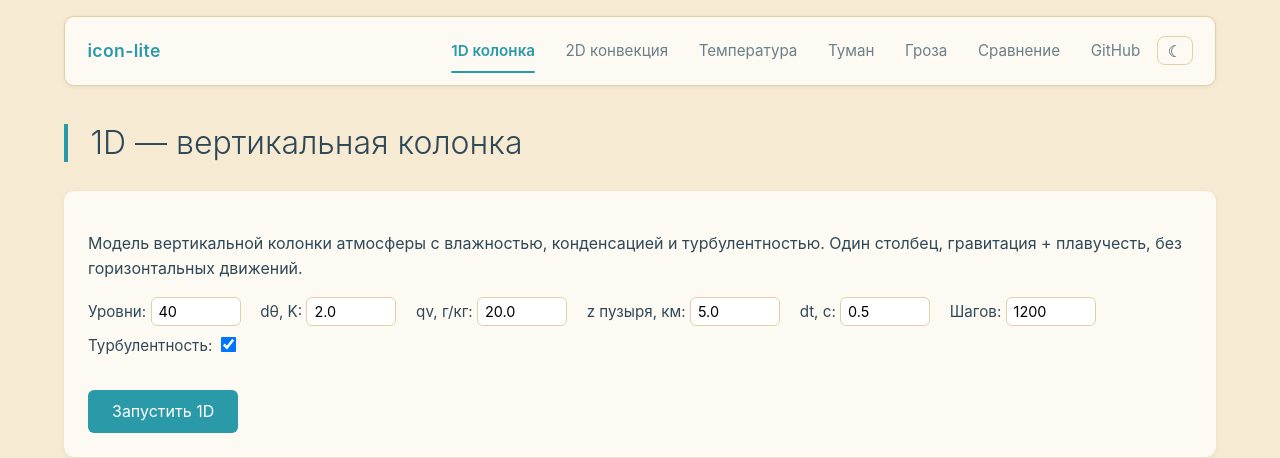
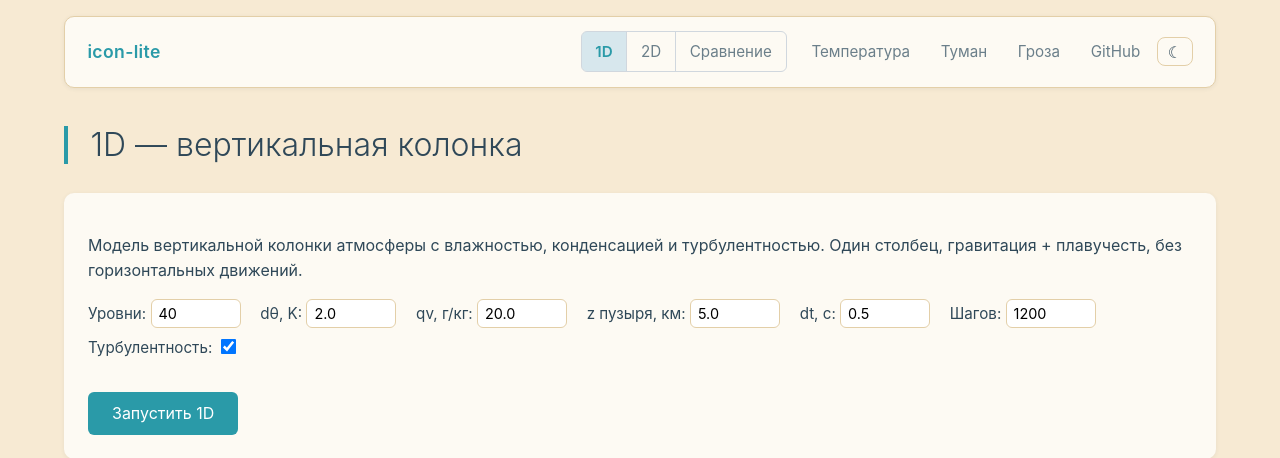
Before and after one commit to frederyv183-lang/icon-lite, a Flask app: page / in a window 1280 px wide. Shown: the top 458 px of the page. Run offline with Flask 3, Linux system fonts and the light colour scheme.

Commit message:
feat(ui): группа навигации 1D/2D/Сравнение — общий блок в шапке

```diff
--- a/static/style.css
+++ b/static/style.css
@@ -569,3 +569,39 @@ details.collapsible > *:not(summary):last-child {
   /* details summary — мельче */
   details.collapsible > summary { font-size: 0.9em; padding: 0.6em 0.8em; }
 }
+
+
+/* Nav group: 1D / 2D / Compare */
+.nav-group {
+  display: inline-flex;
+  align-items: center;
+  border: 1px solid #d0d7de;
+  border-radius: 6px;
+  padding: 0;
+  margin: 0 0.5em;
+  overflow: hidden;
+}
+.nav-group a {
+  border-radius: 0 !important;
+  margin: 0 !important;
+  padding: 0.35em 0.7em;
+  border-right: 1px solid #d0d7de;
+}
+.nav-group a:last-child {
+  border-right: none;
+}
+.nav-group a.active {
+  background: rgba(0, 120, 200, 0.15);
+}
+body.dark .nav-group,
+[data-theme="futuristic"] .nav-group {
+  border-color: #30363d;
+}
+body.dark .nav-group a,
+[data-theme="futuristic"] .nav-group a {
+  border-right-color: #30363d;
+}
+body.dark .nav-group a.active,
+[data-theme="futuristic"] .nav-group a.active {
+  background: rgba(88, 166, 255, 0.2);
+}
--- a/templates/base.html
+++ b/templates/base.html
@@ -20,12 +20,14 @@
 <header class="navbar">
   <a href="/" class="brand" style="text-decoration:none;">icon-lite</a>
   <nav>
-    <a href="/"{% if active == '1d' %} class="active"{% endif %}>1D колонка</a>
-    <a href="/2d"{% if active == '2d' %} class="active"{% endif %}>2D конвекция</a>
+    <div class="nav-group">
+      <a href="/"{% if active == '1d' %} class="active"{% endif %}>1D</a>
+      <a href="/2d"{% if active == '2d' %} class="active"{% endif %}>2D</a>
+      <a href="/compare"{% if active == 'compare' %} class="active"{% endif %}>Сравнение</a>
+      </div>
     <a href="/temperature"{% if active == 'temperature' %} class="active"{% endif %}>Температура</a>
     <a href="/fog"{% if active == 'fog' %} class="active"{% endif %}>Туман</a>
     <a href="/storm"{% if active == 'storm' %} class="active"{% endif %}>Гроза</a>
-    <a href="/compare"{% if active == 'compare' %} class="active"{% endif %}>Сравнение</a>
     <a href="https://github.com/frederyv183-lang/icon-lite" target="_blank" rel="noopener">GitHub</a>
     <button id="theme-toggle" class="theme-toggle" type="button"
             title="Переключить тему" aria-label="Переключить тему">☾</button>
```
